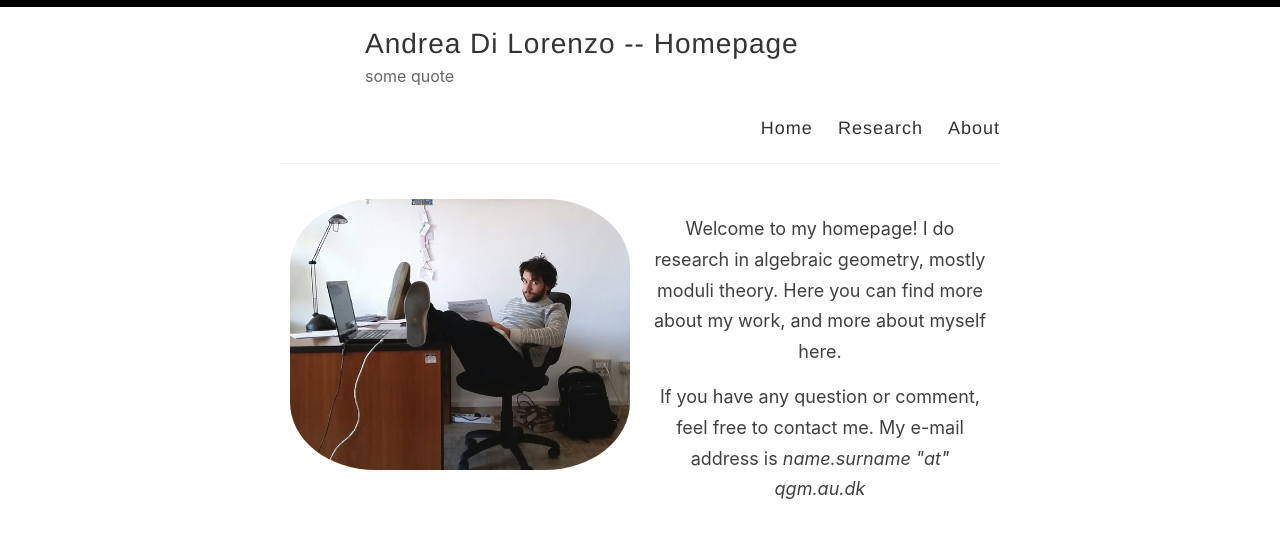
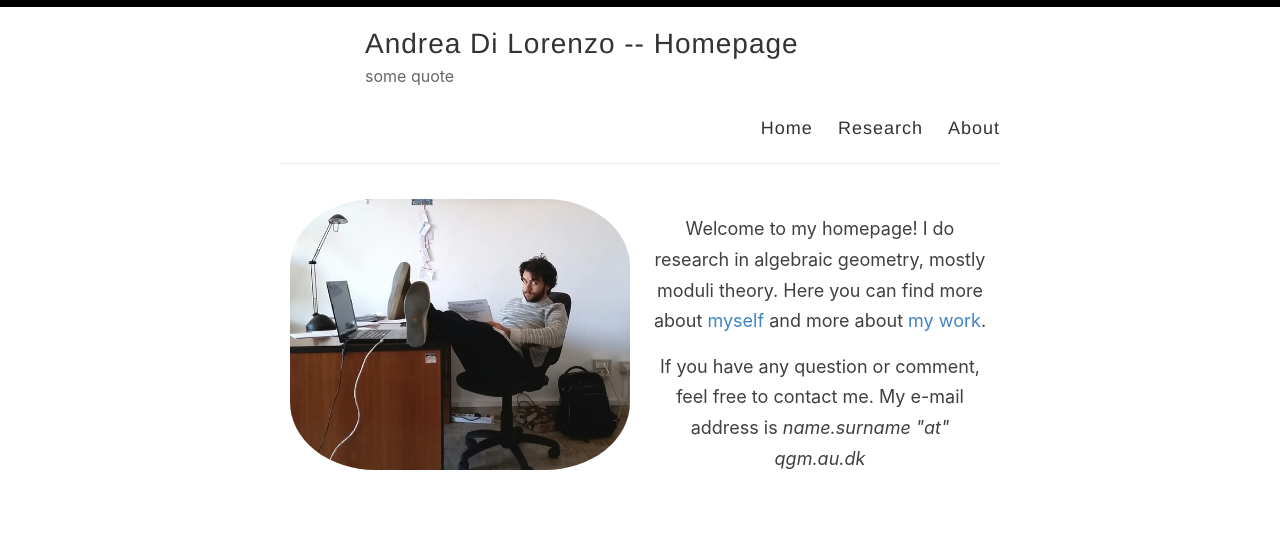
Before and after one commit to anddil/anddil.github.io, a Jekyll site: the page built from index.html, in a window 1280 px wide. Shown: the top 538 px of the page. Built offline with Jekyll 4.4.1, drawn with Linux system fonts in a browser that asks for light colours; the list of posts is cut into pages by our own code.

Commit message:
Update index.html

```diff
--- a/index.html
+++ b/index.html
@@ -49,7 +49,8 @@ layout: default
 <div class="column">
   <p> Welcome to my homepage!
    I do research in algebraic geometry, mostly moduli theory.
-   Here you can find more about my work, and more about myself here. </p>
+   Here you can find more about <a href="{{ site.baseurl }}/about">myself</a> and more about
+    <a href="{{ site.baseurl }}/research">my work</a>. </p>
 
   <p> If you have any question or comment, feel free to contact me.
     My e-mail address is <i> name.surname "at" qgm.au.dk </i> </p>
```
